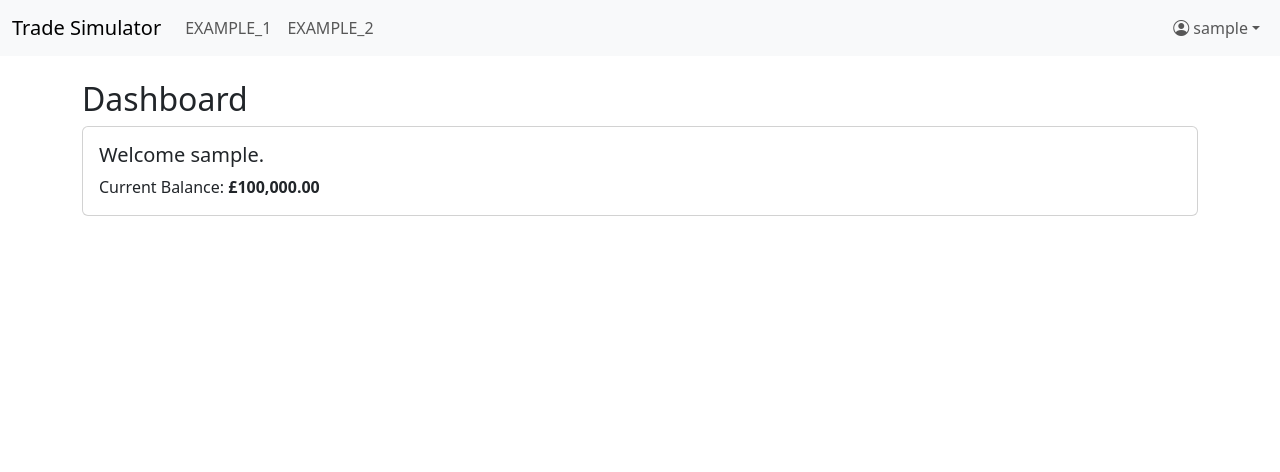
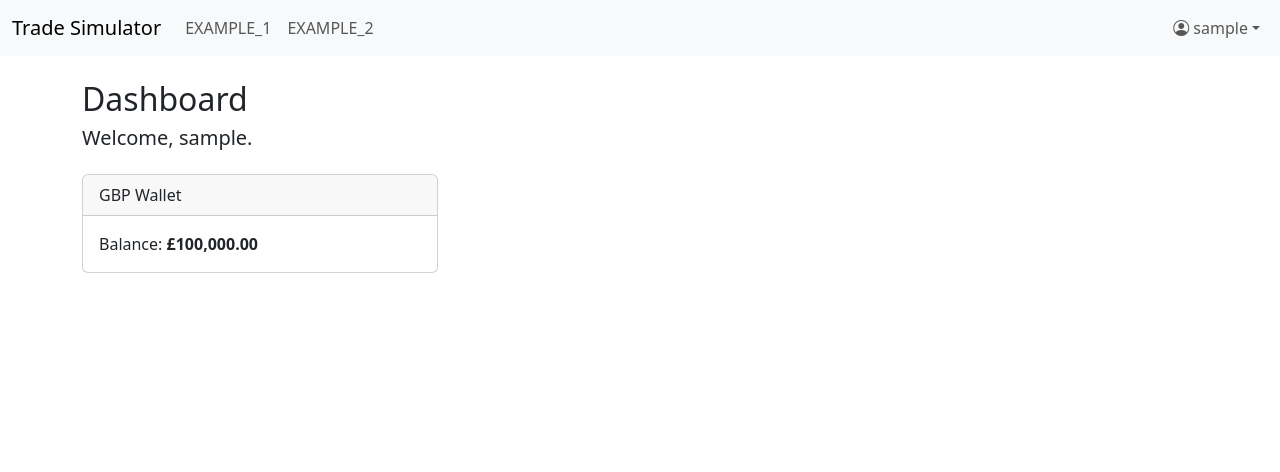
Before and after one commit to leon-biju/trading-simulator, a Django app: page /dashboard/ in a window 1280 px wide. Shown: the top 472 px of the page. Run offline with Django 5.2, Linux system fonts and the light colour scheme; the visitor is signed in with stand-in values (Sample User, id 1); data comes from the database, SQL or seed files in the repository.

Commit message:
display all wallets on dashboard

```diff
--- a/apps/dashboard/templates/dashboard/dashboard.html
+++ b/apps/dashboard/templates/dashboard/dashboard.html
@@ -6,11 +6,24 @@
 
 {% block content %}
 <h2>Dashboard</h2>
-<div class="card mb-4">
-  <div class="card-body">
-    <h5 class="card-title">Welcome {{ profile.user.username }}.</h5>
-    <p class="card-text">Current Balance: <strong>£{{ wallet.balance|intcomma }}</strong></p>
+<h5 class="card-title mb-4">Welcome, {{ profile.user.username }}.</h5>
+
+<div class="row">
+  {% for wallet in wallets %}
+  <div class="col-md-4 mb-4">
+    <div class="card">
+      <div class="card-header">
+        {{ wallet.get_currency_display }} Wallet
+      </div>
+      <div class="card-body">
+        <p class="card-text">Balance: <strong>{{ wallet.symbol }}{{ wallet.balance|intcomma }}</strong></p>
+      </div>
+    </div>
   </div>
+  {% empty %}
+  <div class="col">
+    <p>You don't have any wallets yet. Please contact an admin</p>
+  </div>
+  {% endfor %}
 </div>
-</form>
 {% endblock %}
--- a/apps/dashboard/views.py
+++ b/apps/dashboard/views.py
@@ -8,6 +8,7 @@ from apps.wallets.models import Wallet
 @login_required
 def dashboard_view(request: HttpRequest) -> HttpResponse:
     profile = Profile.objects.get(user=request.user)
-    wallet = Wallet.objects.get(user=request.user)
-    print(f"User: {profile.user.username}, Cash Balance: {wallet.balance}")
-    return render(request, "dashboard/dashboard.html", {"profile": profile, "wallet": wallet})
+    wallets = Wallet.objects.filter(user=request.user)
+    for wallet in wallets:
+        print(f"User: {profile.user.username}, Cash Balance: {wallet.balance}")
+    return render(request, "dashboard/dashboard.html", {"profile": profile, "wallets": wallets})
```
Also changed, not shown: .github/copilot-instructions.md (added).
